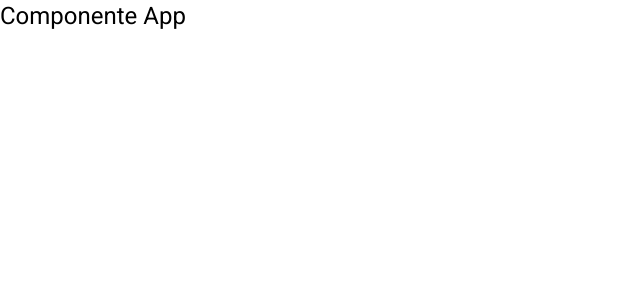
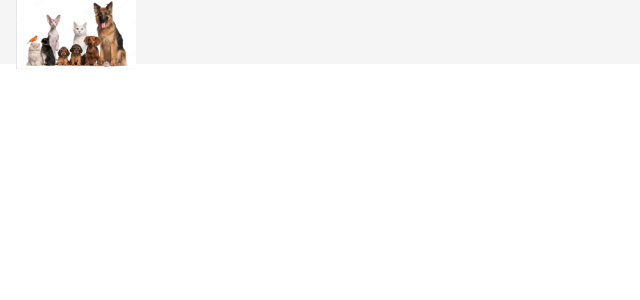
Before and after one commit to Givaild/TCC-Project, an Angular app in the folder frontendHotel/: page / in a window 1280 px wide. Shown: the top 300 px of the page, without its empty margins (0-640 px from the left). Built offline with nearby package versions, Linux system fonts and the light colour scheme.

Commit message:
feat: add new component header

```diff
--- a/frontendHotel/src/app/app.component.html
+++ b/frontendHotel/src/app/app.component.html
@@ -1 +1 @@
-<h1>Componente App</h1>
+<app-header></app-header>
--- /dev/null
+++ b/frontendHotel/src/app/components/template/header/header.component.css
@@ -0,0 +1,15 @@
+.header {
+    display: flex;
+    align-items: center;
+
+}
+
+.header a {
+    display: flex;
+    align-items: center;
+    text-decoration: none;
+}
+
+.header .imgHeader {
+    max-width: 120px;
+}
--- /dev/null
+++ b/frontendHotel/src/app/components/template/header/header.component.html
@@ -0,0 +1,7 @@
+<mat-toolbar class="header">
+    <span>
+        <a>
+            <img class="imgHeader" src="assets/img/pets.png" alt="logo">
+        </a>
+    </span>
+</mat-toolbar>
```
Also changed, not shown: frontendHotel/src/app/app.module.ts (+13 -11 lines), frontendHotel/src/app/components/template/header/header.component.ts (added, +10 -0 lines), frontendHotel/src/assets/img/pets.jpeg (added), frontendHotel/src/assets/img/pets.png (added).
